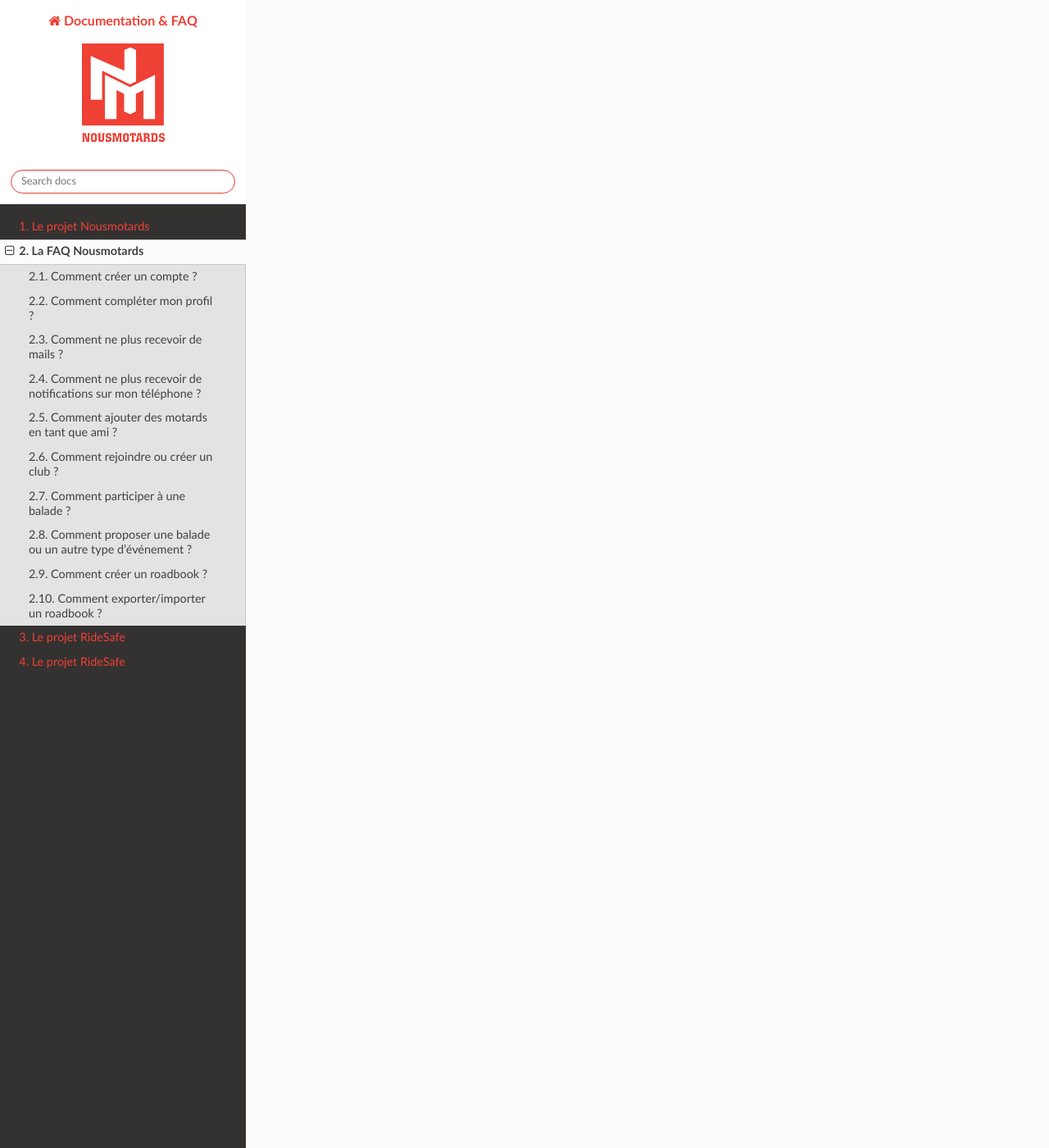
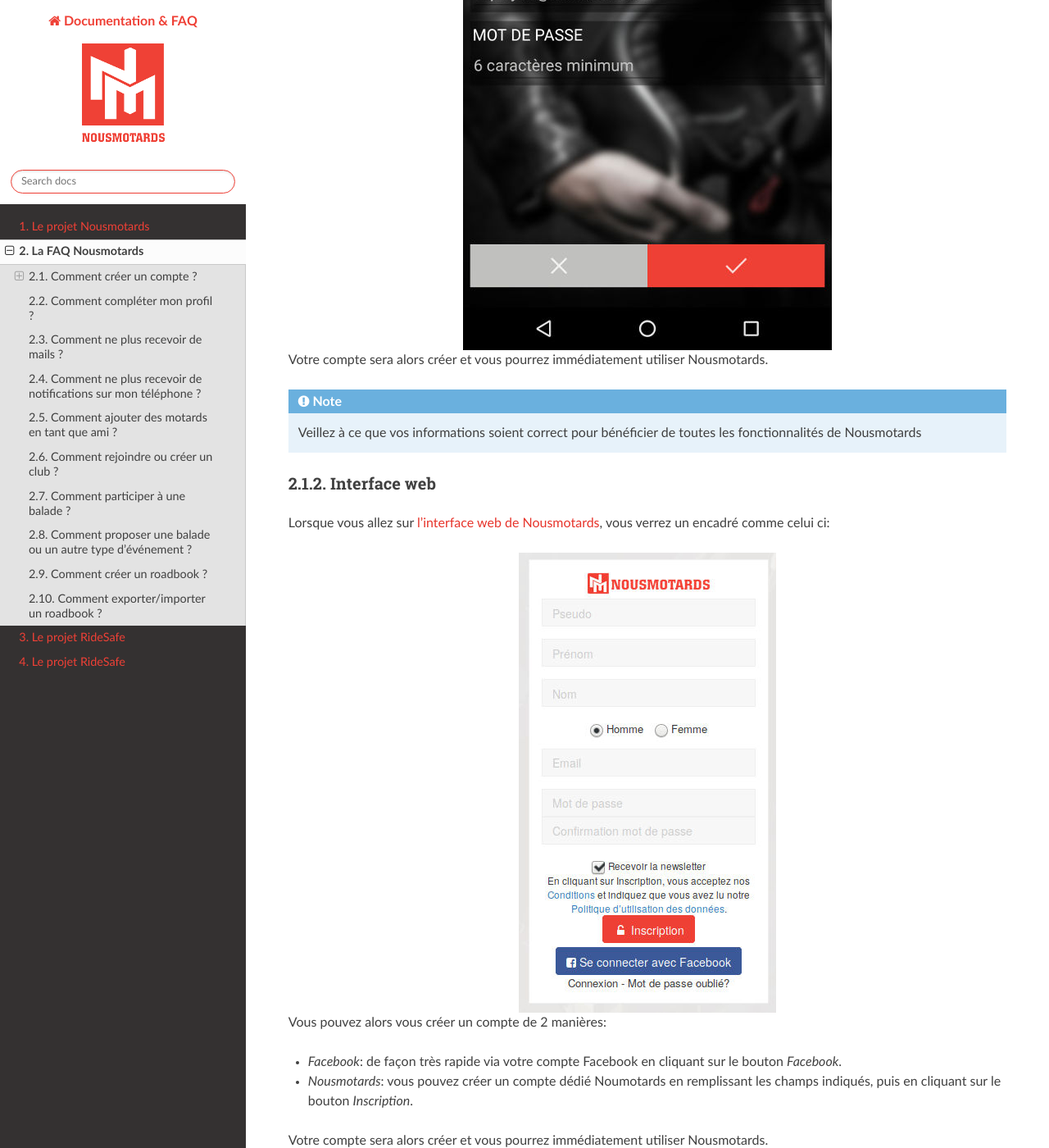
Before and after one commit to nousmotards/user_doc, a Sphinx documentation site: the page built from source/faq_nousmotards.rst, in a window 1280 px wide and 1400 px high, scrolled down 1847 px. Shown: the whole window at 82% size. Built offline with Sphinx 7.4.7 and the Read the Docs theme 2.0.0, drawn with Linux system fonts in a browser that asks for light colours; some of the changed text lies outside the part shown.

Commit message:
Adding the first part of the FAQ

```diff
--- a/source/faq_nousmotards.rst
+++ b/source/faq_nousmotards.rst
@@ -4,14 +4,95 @@
 Comment créer un compte ?
 -------------------------
 
+Pour créer un compte Nousmotards c'est simple, il existe 2 solutions:
+
+* Via l':ref:`account-application-mobile`.
+* Via l':ref:`account-web-interface`.
+
+Nous allons voir ces 2 là en détails.
+
+.. _account-application-mobile:
+
+Application mobile
+^^^^^^^^^^^^^^^^^^
+
+Lorsque vous avez `installé Nousmotards <https://play.google.com/store/apps/details?id=com.nousmotards.android>`_, lancez pour la première fois l'application, vous aurez alors la première page de login:
+
+.. image:: images/nm_android_login.jpg
+    :align: center
+
+Vous pouvez alors vous créer un compte de 2 manières:
+
+* *Facebook*: de façon très rapide via votre compte Facebook en cliquant sur le bouton *Facebook*.
+* *Nousmotards*: vous pouvez créer un compte dédié Noumotards en appuyant sur le bouton *Créer un compte*.
+
+Si vous avez opté pour Facebook, pas la peine d'aller plus loin, suivez les instructions à l'écran et vous serez connectés. Pour le compte dédié Nousmotards, entrez simplement les informations suivantes et appuyez sur le bouton rouge en bas:
+
+.. image:: images/nm_android_register.jpg
+    :align: center
+
+Votre compte sera alors créer et vous pourrez immédiatement utiliser Nousmotards.
+
+.. note:: Veillez à ce que vos informations soient correct pour bénéficier de toutes les fonctionnalités de Nousmotards
+
+.. _account-web-interface:
+
+Interface web
+^^^^^^^^^^^^^
+
+Lorsque vous allez sur `l'interface web de Nousmotards <https://www.nousmotards.com>`_, vous verrez un encadré comme celui ci:
+
+.. image:: images/nm_web_register.jpg
+    :align: center
+
+Vous pouvez alors vous créer un compte de 2 manières:
+
+* *Facebook*: de façon très rapide via votre compte Facebook en cliquant sur le bouton *Facebook*.
+* *Nousmotards*: vous pouvez créer un compte dédié Noumotards en remplissant les champs indiqués, puis en cliquant sur le bouton *Inscription*.
+
+
+Votre compte sera alors créer et vous pourrez immédiatement utiliser Nousmotards.
+
 Comment compléter mon profil ?
 ------------------------------
+
+Il est important de compléter son profil pour plusieurs raisons. Tout d'abord pour que d'autre motards puissent vous retrouver simplement. Et puis ensuite car il est nécessaire pour certaines fonctionnalitées que ces informations soient correctement remplie pour qu'elles fonctionnent correctement.
+
+Vous pouvez choisir de remplir vos informations de 2 façons. Via l'application mobile, en allant dans *Paramètres*, puis *Mon profil*. Ou bien via l'application web, en allant dans votre profil personnel. Pour aller dans cet espace, lorsque vous êtes connecté, allez en haut à droite et cliquez sur la petite flêche à côté de votre nom:
+
+.. image:: images/nm_web_user_menu.jpg
+    :align: center
+
+Puis cliquez sur *Mon compte*. Vous pourrez alors remplir tous les champs nécessaire:
+
+.. image:: images/nm_web_user_pref.jpg
+    :align: center
 
 Comment ne plus recevoir de mails ?
 -----------------------------------
 
+Si vous ne souhaitez plus recevoir de mails ou changer sa fréquence, vous devez aller sur l'interface web, lorsque vous êtes connecté, allez en haut à droite et cliquez sur la petite flêche à côté de votre nom:
+
+.. image:: images/nm_web_user_menu.jpg
+    :align: center
+
+Puis cliquez sur *Notifications*. Vous pourrez alors changer la fréquence de notification et désactiver celle ci si vous le souhaitez:
+
+.. image:: images/nm_web_notif.jpg
+    :align: center
+
+Cliquez sur le bouton *Mettre à jour* pour valider vos changements.
+
 Comment ne plus recevoir de notifications sur mon téléphone ?
 -------------------------------------------------------------
+
+Pour ne plus recevoir les notifications sur téléphone ou bien supprimer simplement les sons, allez dans les paramètres de l'application. Vous trouverez ceci:
+
+* *Notifications*: pour désactiver toutes les notifications de Nousmotards sur téléphone
+* *Son des notifications*: pour désactiver uniquement les sons et non les notifications visuelles
+
+.. image:: images/nm_android_pref_notif.jpg
+    :align: center
 
 Comment ajouter des motards en tant que ami ?
 ---------------------------------------------
```
Also changed, not shown: source/images/nm_android_login.jpg (added), source/images/nm_android_pref_notif.jpg (added), source/images/nm_android_register.jpg (added), source/images/nm_user_search.jpg (added), source/images/nm_web_notif.jpg (added), source/images/nm_web_register.jpg (added), source/images/nm_web_user_menu.jpg (added), source/images/nm_web_user_pref.jpg (added).
